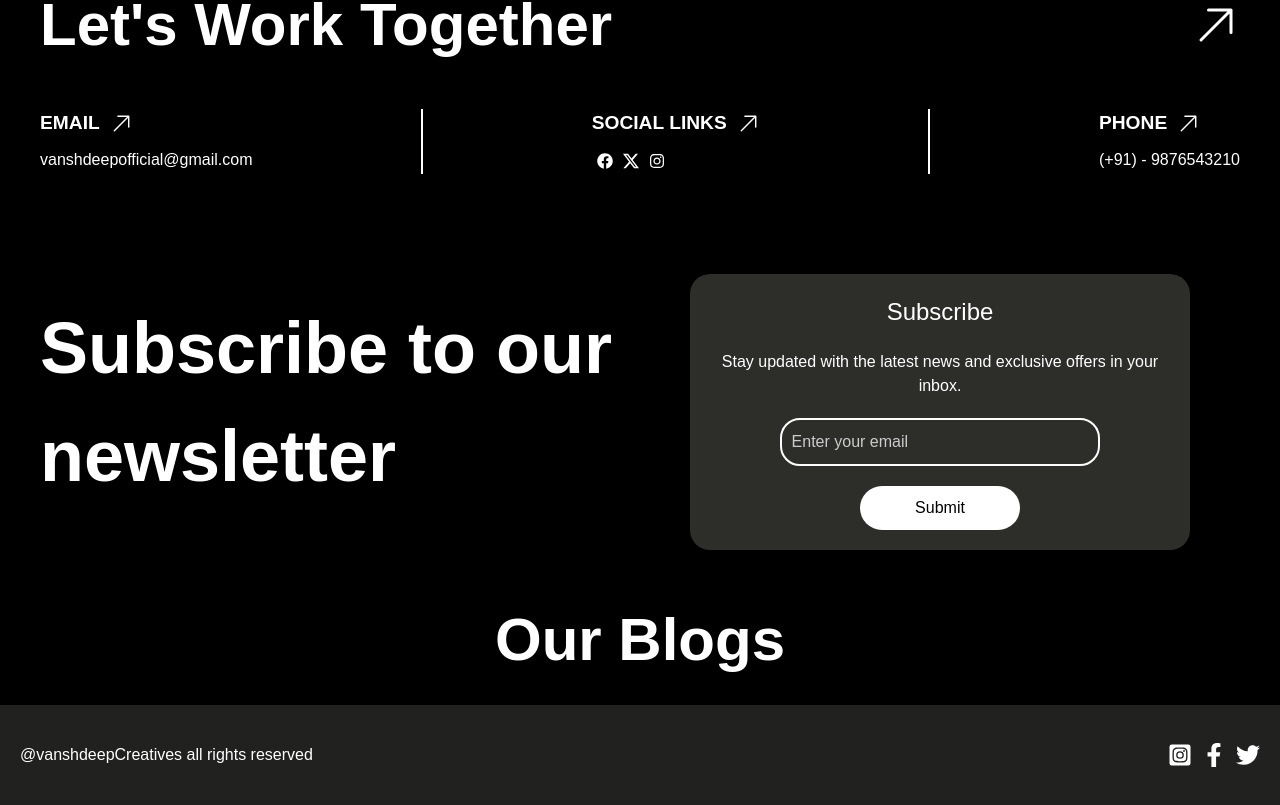
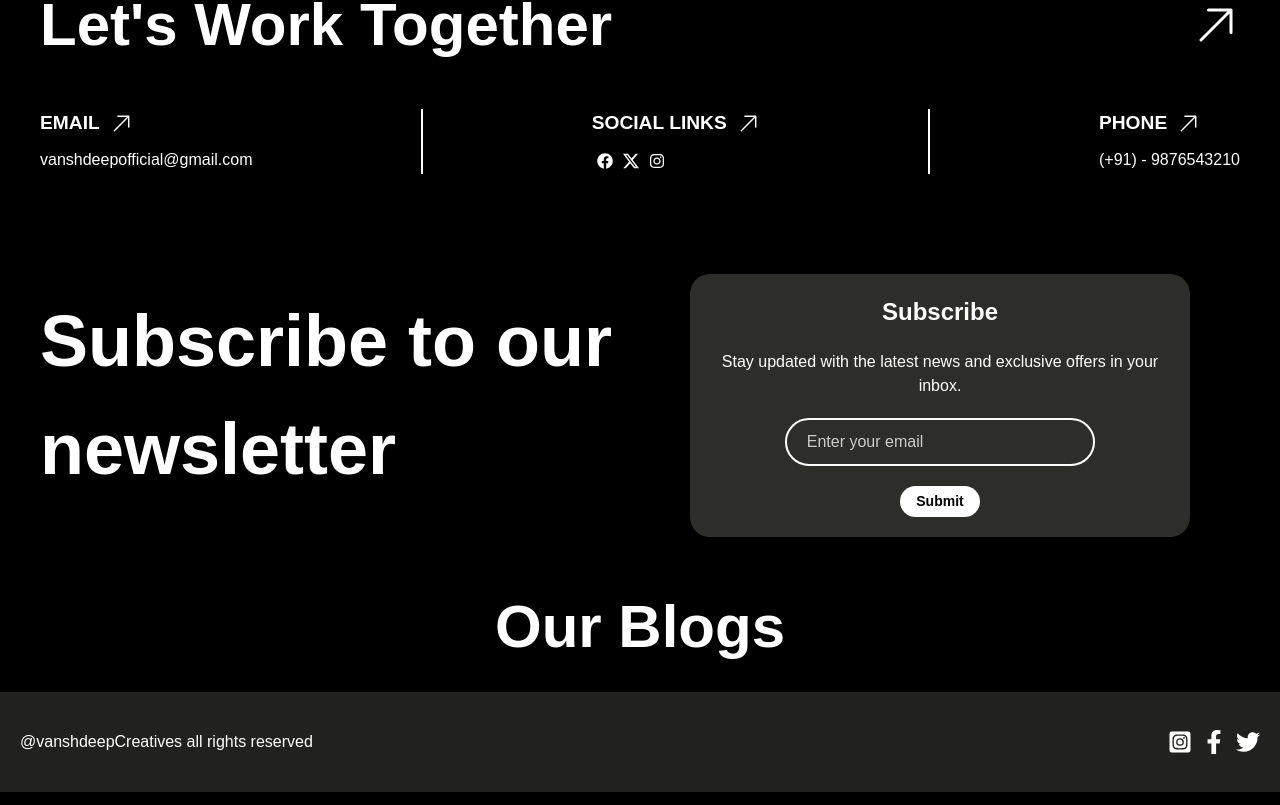
Before and after one commit to Pranjal0981/Karta-Lucia, a React (Create React App) app: page / in a window 1280 px wide. Shown: the part 1856-2661 px from the top of the page. Built offline with nearby package versions, Linux system fonts and the light colour scheme; no server answers; the HTML template or start-up script is replaced by a standard one.

Commit message:
Update Newsletter.css

```diff
--- a/src/Home/Newsletter/Newsletter.css
+++ b/src/Home/Newsletter/Newsletter.css
@@ -5,7 +5,6 @@
   color: white;
   margin:0 auto;
   margin-top: 100px;
-
   max-width: 1200px;
   /* text-align: center; */
 }
@@ -20,6 +19,7 @@
 
 h2 {
   font-size: 1.5rem;
+  font-weight: 700;
   /* Scales dynamically */
 }
 
@@ -54,8 +54,8 @@ h2 {
 
 input {
   border: 2px solid white;
-  border-radius: 20px;
-  padding: 10px;
+  border-radius: 50px;
+  padding: 10px 0 10px 20px;
   background-color: transparent;
   color: white;
   font-size: 1rem;
@@ -69,17 +69,19 @@ input::placeholder {
 .newsletter-btn {
   background-color: white;
   color: black;
-  padding: 10px 20px;
+  padding: 5px 16px 5px 16px;
   border-radius: 40px;
-  font-size: 1rem;
-  width: 50%;
+  font-size: 14px;
+  font-weight: bold;
+  /* width: 50%; */
   cursor: pointer;
   margin-top: 20px;
-  transition: all 0.3s ease-in-out;
+  transition: 0.3s;
 }
 
 .newsletter-btn:hover {
-  background-color: #333;
+  background-color: transparent;
+  border: 2px solid white;
   color: white;
 }
 
@@ -112,7 +114,7 @@ input::placeholder {
 
   input {
     font-size: 0.9rem;
-    padding: 8px;
+    padding: 10px 0 10px 20px;
   }
 
   .newsletter-btn {
@@ -134,7 +136,7 @@ input::placeholder {
 
   input {
     font-size: 0.8rem;
-    padding: 6px;
+    padding: 10px 0 10px 20px;
   }
 
   .newsletter-btn {
```
